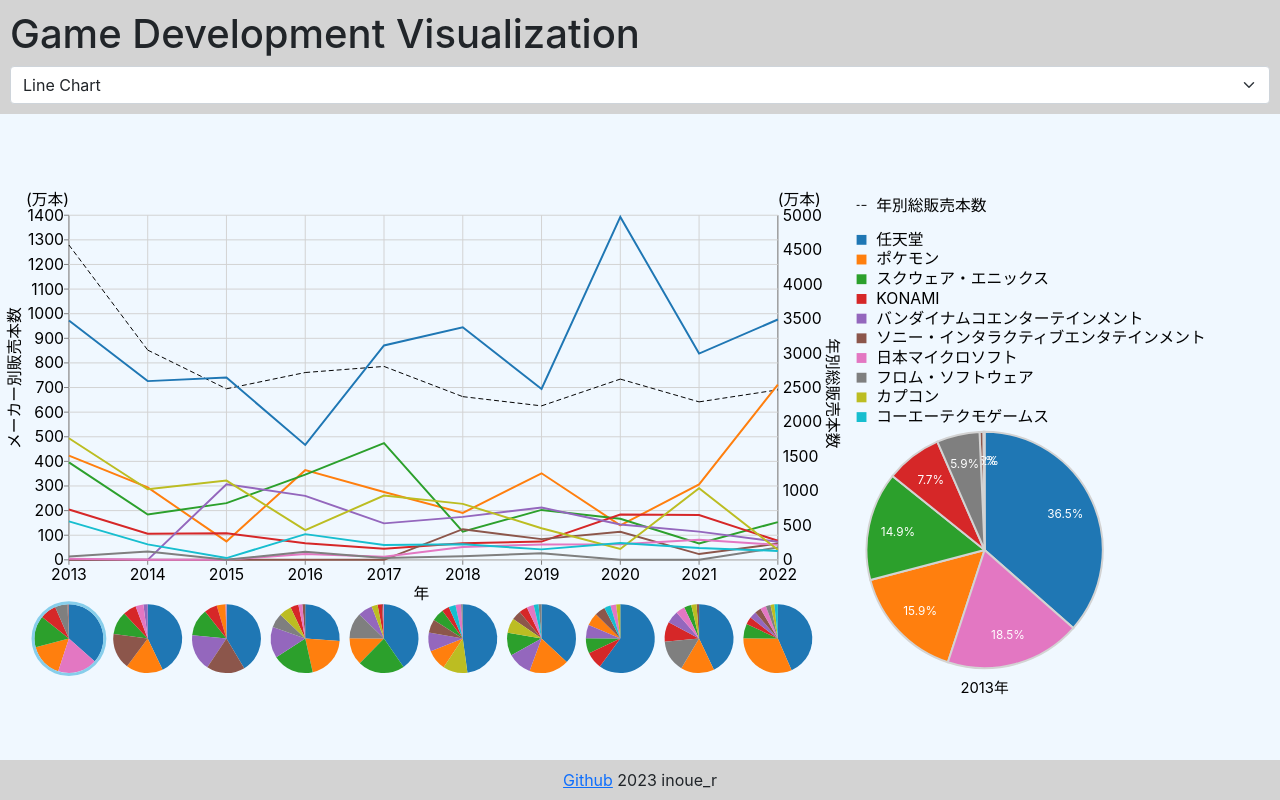
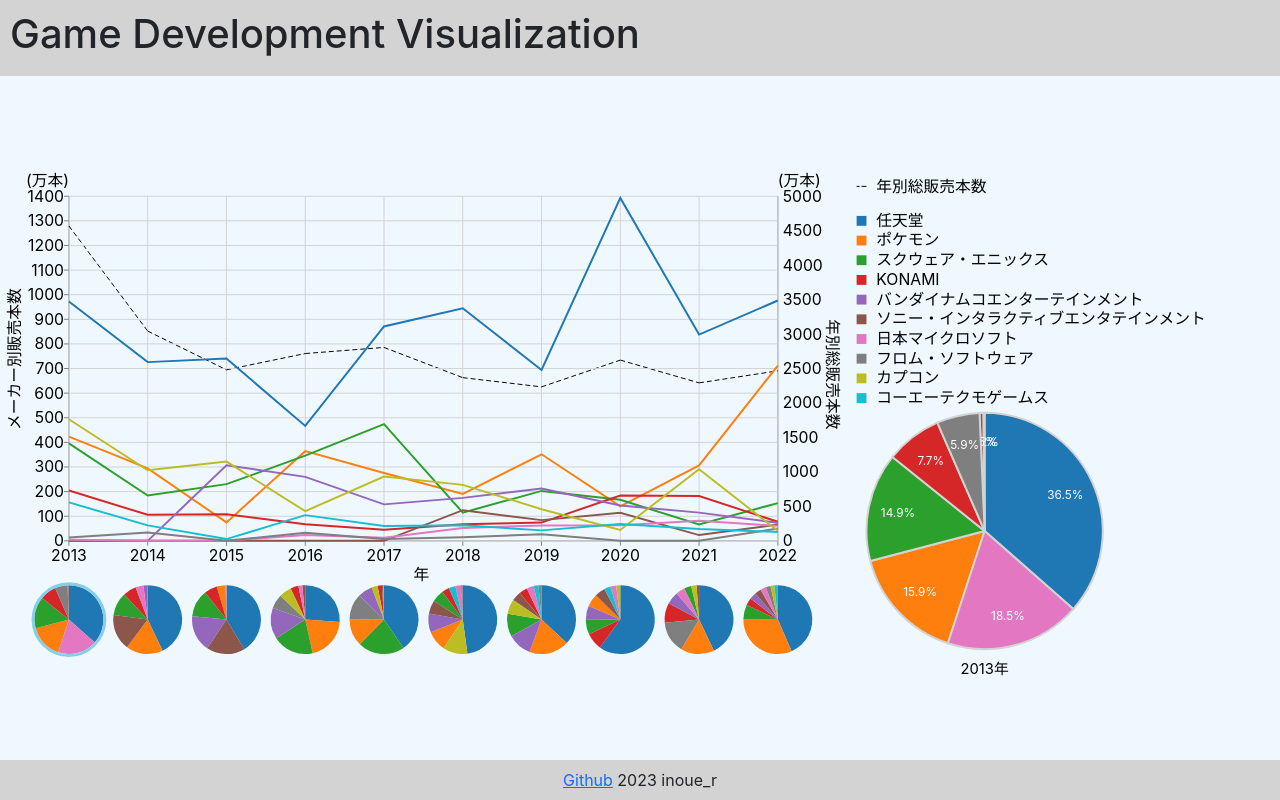
Before and after one commit to inoue021231/game-development-vis, a React (Create React App) app: page / in a window 1280 px wide. Built offline with nearby package versions, Linux system fonts and the light colour scheme.

Commit message:
change line

```diff
--- a/src/App.jsx
+++ b/src/App.jsx
@@ -3,23 +3,15 @@
 import Chart from './Chart';
 
 const App = () => {
-  const [chart, setChart] = useState("Line Chart");
-  const handleChangeChart = (event) => {
-    setChart(event.target.value);
-  }
 
   return (
     <div className="app-container">
       <div className="header">
         <h1>Game Development Visualization</h1>
-        <select className="form-select" onChange={handleChangeChart}>
-          <option>Line Chart</option>
-          <option>Area Chart</option>
-        </select>
       </div>
 
       <div className="svg__container">
-        <Chart chart={chart} />
+        <Chart />
       </div>
 
       <div className="footer">
--- a/src/Chart.jsx
+++ b/src/Chart.jsx
@@ -6,7 +6,89 @@
 const firstYear = 2013;
 
 const Line = (props) => {
+    const { totalScale, w, h, xArray, highlightMakerIndex, selectMaker, path, color, selectPath, margin, totalSales, yScale, yScaleArray } = props
+    return <g>
+        <line x1={xArray[9].x} stroke='gray'></line>
+        <line y1={h - margin} stroke='gray'></line>
+        <line x1={xArray[9].x} x2={xArray[9].x} y1="0" y2={h - margin} stroke='gray'></line>
 
+        {
+            xArray.map((item, i) => {
+                return <g transform={`translate(${item.x},0) scale(1,-1)`} key={i}>
+                    <line y1="5" stroke="gray"></line>
+                    <text y="5" textAnchor='middle' dominantBaseline="text-before-edge">{item.year}</text>
+                    <line y1={-h + margin} stroke="lightgray"></line>
+                </g>
+            })
+        }
+
+        {totalSales.map((_, i) => {
+            if (i !== 0) {
+                return <line x1={xArray[i - 1].x} y1={totalScale(totalSales[i - 1])} x2={xArray[i].x} y2={totalScale(totalSales[i])} stroke='black' strokeDasharray="5 3" key={i}></line>
+            } else {
+                return <div key={i}></div>;
+            }
+        })}
+
+        {selectMaker === -1 && yScale.ticks().map((item, i) => {
+            return <g transform={`translate(0,${yScale(item)}) scale(1,-1)`} key={i}>
+                <line x1="-5" stroke='gray'></line>
+                <text x="-5" textAnchor='end' dominantBaseline="central">{item / 10000}</text>
+                <line x1={xArray[9].x} stroke="lightgray"></line>
+            </g>
+        })}
+
+        {selectMaker !== -1 && yScaleArray[selectMaker].ticks(10).map((item, i) => {
+            return <g transform={`translate(0,${yScaleArray[selectMaker](item)}) scale(1,-1)`} key={i}>
+                <line x1="-5" stroke='gray'></line>
+                <text x="-5" textAnchor='end' dominantBaseline="central">{item / 10000}</text>
+                <line x1={xArray[9].x} stroke="lightgray"></line>
+            </g>
+        })}
+
+        {totalScale.ticks().map((item, i) => {
+            return <g transform={`translate(${xArray[9].x},${totalScale(item)}) scale(1,-1)`} key={i}>
+                <text x="5" textAnchor='start' dominantBaseline="central">{item / 10000}</text>
+            </g>
+        })}
+
+        {highlightMakerIndex !== -1 && selectMaker === -1 &&
+            <path d={path[highlightMakerIndex]} stroke="skyblue" fill="none" strokeWidth="5"></path>
+        }
+
+        {selectMaker === -1 ? path.map((p, i) => {
+            return <path d={p} stroke={color(i)} strokeWidth="2" fill='none' key={i} ></path>
+        }) : <path
+            d={selectPath}
+            stroke={color(selectMaker)}
+            strokeWidth="2"
+            fill='none'
+        ></path>
+        }
+
+        <g transform={`translate(${xArray[9].x},${h - margin}) scale(1,-1)`}>
+            <text y="-10" textAnchor='start'>{`(万本)`}</text>
+        </g>
+        <g transform={`translate(${xArray[9].x + margin / 2},${h / 2}) rotate(270) scale(1,-1)`}>
+            <text>年別総販売本数</text>
+        </g>
+
+        <g transform={`translate(${(w - margin * 5) / 2},-40) scale(1,-1)`}>
+            <text>年</text>
+        </g>
+        <g transform={`translate(${-margin / 2},${h / 4}) rotate(90) scale(1,-1)`}>
+            <text>メーカー別販売本数</text>
+        </g>
+
+        <g transform={`translate(0,${h - margin}) scale(1,-1)`}>
+            <text y="-10" textAnchor='end'>{`(万本)`}</text>
+        </g>
+
+        <g transform={`translate(${xArray[9].x + 80},${h - margin + 10}) scale(1,-1)`}>
+            <line x1="10" strokeDasharray="5 2" stroke="black"></line>
+            <text x="20" dominantBaseline="central">年別総販売本数</text>
+        </g>
+    </g>
 }
 
 const Circle = (props) => {
@@ -14,7 +96,6 @@
 }
 
 const Chart = (props) => {
-    const chart = props.chart;
     const [selectYear, setSelectYear] = useState(firstYear);
     const [selectMaker, setSelectMaker] = useState(-1);
     const [selectPath, setSelectPath] = useState(null);
@@ -115,65 +196,6 @@
         );
     }
 
-    /* 面グラフ関連 */
-    const areaPoint = [];
-    for (let i = 0; i < yearCount; i++) {
-        const point = [];
-        for (let j = 0; j < makerCount; j++) {
-            const d = Data[firstYear + i].find(item => item["メーカー"] === topRankList[j]);
-            if (j === 0) {
-                point.push(parseFloat(d["販売シェア"]));
-            } else {
-                if (d) {
-                    point.push(parseFloat(d["販売シェア"]) + point[j - 1]);
-
-                } else {
-                    point.push(point[j - 1]);
-                }
-            }
-
-        }
-        const maxPoint = Math.max(...point);
-        const areaScale = d3.scaleLinear()
-            .domain([0, maxPoint])
-            .range([0, h - margin]);
-
-        const newPoint = point.map((value) => areaScale(value));
-        areaPoint.push(newPoint);
-    }
-
-
-
-    const areaPath = [];
-    const fp = d3.path();
-    fp.moveTo(0, 0);
-    fp.lineTo(xArray[9].x, 0);
-    fp.lineTo(xArray[9].x, areaPoint[9][0]);
-    for (let i = yearCount - 2; i >= 0; i--) {
-        fp.lineTo(xArray[i].x, areaPoint[i][0]);
-    }
-    areaPath.push(fp);
-
-    for (let i = 1; i < makerCount; i++) {
-        const path = d3.path();
-        path.moveTo(0, areaPoint[0][i]);
-        path.lineTo(0, areaPoint[0][i - 1]);
-        for (let j = 1; j < yearCount; j++) {
-            path.lineTo(xArray[j].x, areaPoint[j][i - 1]);
-        }
-        path.lineTo(xArray[9].x, areaPoint[9][i]);
-        for (let j = yearCount - 2; j >= 0; j--) {
-            path.lineTo(xArray[j].x, areaPoint[j][i]);
-        }
-        areaPath.push(path);
-    }
-
-    const getTransparentColor = (i) => {
-        const c = d3.color(color(i));
-        c.opacity = 0.5;
-        return c.toString();
-    };
-
     const handleChangeYear = (i) => {
         setSelectYear(i + firstYear);
     }
@@ -241,87 +263,20 @@
     return <svg viewBox={`0 0 ${w + 100} ${h + 100}`} className="svg__content">
         <g transform={`translate(${margin - 30},${h - margin / 2}) scale(1,-1)`}>
 
-            {
-                xArray.map((item, i) => {
-                    return <g transform={`translate(${item.x},0) scale(1,-1)`} key={i}>
-                        <line y1="5" stroke="gray"></line>
-                        <text y="5" textAnchor='middle' dominantBaseline="text-before-edge">{item.year}</text>
-                        <line y1={-h + margin} stroke="lightgray"></line>
-                    </g>
-                })
-            }
-
-            <line x1={xArray[9].x} stroke='gray'></line>
-            <line y1={h - margin} stroke='gray'></line>
-            <line x1={xArray[9].x} x2={xArray[9].x} y1="0" y2={h - margin} stroke='gray'></line>
-
-            {chart === "Line Chart" && <g>
-
-                {selectMaker === -1 ? yScale.ticks().map((item, i) => {
-                    return <g transform={`translate(0,${yScale(item)}) scale(1,-1)`} key={i}>
-                        <line x1="-5" stroke='gray'></line>
-                        <text x="-5" textAnchor='end' dominantBaseline="central">{item / 10000}</text>
-                        <line x1={xArray[9].x} stroke="lightgray"></line>
-                    </g>
-                }) : yScaleArray[selectMaker].ticks(10).map((item, i) => {
-                    return <g transform={`translate(0,${yScaleArray[selectMaker](item)}) scale(1,-1)`} key={i}>
-                        <line x1="-5" stroke='gray'></line>
-                        <text x="-5" textAnchor='end' dominantBaseline="central">{item / 10000}</text>
-                        <line x1={xArray[9].x} stroke="lightgray"></line>
-                    </g>
-                })}
-
-                {totalSales.map((_, i) => {
-                    if (i !== 0) {
-                        return <line x1={xArray[i - 1].x} y1={totalScale(totalSales[i - 1])} x2={xArray[i].x} y2={totalScale(totalSales[i])} stroke='black' strokeDasharray="5 3" key={i}></line>
-                    } else {
-                        return <div key={i}></div>;
-                    }
-                })}
-
-                {totalScale.ticks().map((item, i) => {
-                    return <g transform={`translate(${xArray[9].x},${totalScale(item)}) scale(1,-1)`} key={i}>
-                        <text x="5" textAnchor='start' dominantBaseline="central">{item / 10000}</text>
-                    </g>
-                })}
-
-                {highlightMakerIndex !== -1 && selectMaker === -1 &&
-                    <path d={path[highlightMakerIndex]} stroke="skyblue" fill="none" strokeWidth="5"></path>
-                }
-
-                {selectMaker === -1 ? path.map((p, i) => {
-                    return <path d={p} stroke={color(i)} strokeWidth="2" fill='none' key={i} ></path>
-                }) : <path
-                    d={selectPath}
-                    stroke={color(selectMaker)}
-                    strokeWidth="2"
-                    fill='none'
-                ></path>
-                }
-
-                <g transform={`translate(${xArray[9].x},${h - margin}) scale(1,-1)`}>
-                    <text y="-10" textAnchor='start'>{`(万本)`}</text>
-                </g>
-                <g transform={`translate(${xArray[9].x + margin / 2},${h / 2}) rotate(270) scale(1,-1)`}>
-                    <text>年別総販売本数</text>
-                </g>
-
-                <g transform={`translate(${(w - margin * 5) / 2},-40) scale(1,-1)`}>
-                    <text>年</text>
-                </g>
-                <g transform={`translate(${-margin / 2},${h / 4}) rotate(90) scale(1,-1)`}>
-                    <text>メーカー別販売本数</text>
-                </g>
-
-                <g transform={`translate(0,${h - margin}) scale(1,-1)`}>
-                    <text y="-10" textAnchor='end'>{`(万本)`}</text>
-                </g>
-
-                <g transform={`translate(${xArray[9].x + 80},${h - margin + 10}) scale(1,-1)`}>
-                    <line x1="10" strokeDasharray="5 2" stroke="black"></line>
-                    <text x="20" dominantBaseline="central">年別総販売本数</text>
-                </g>
-            </g>}
+            <Line
+                totalScale={totalScale}
+                w={w}
+                h={h}
+                xArray={xArray}
+                highlightMakerIndex={highlightMakerIndex}
+                selectMaker={selectMaker}
+                path={path}
+                color={color}
+                selectPath={selectPath}
+                margin={margin}
+                totalSales={totalSales}
+                yScale={yScale}
+                yScaleArray={yScaleArray}></Line>
 
             {
                 topRankList.map((item, i) => {
@@ -344,13 +299,6 @@
                     </g>
                 })
             }
-
-            {chart === "Area Chart" && areaPath.map((item, i) => {
-                return <g transform={`translate(0,${h - margin}) scale(1,-1)`}>
-                    <path d={item} fill={getTransparentColor(i)} key={i}></path>
-                </g>
-            })}
-
 
         </g>
         <g transform={`translate(${margin - 30},${h + 30})`}>
```
